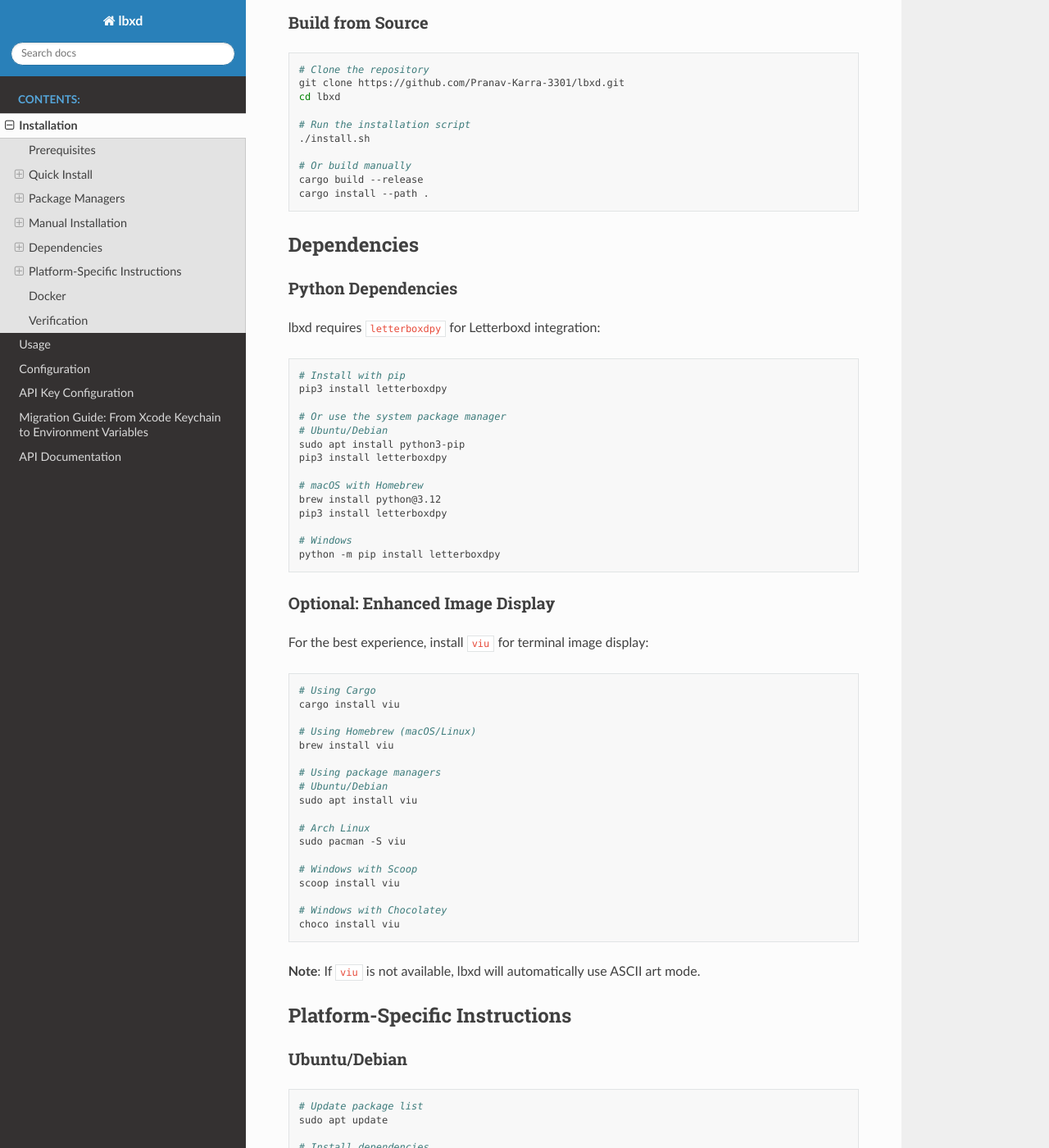
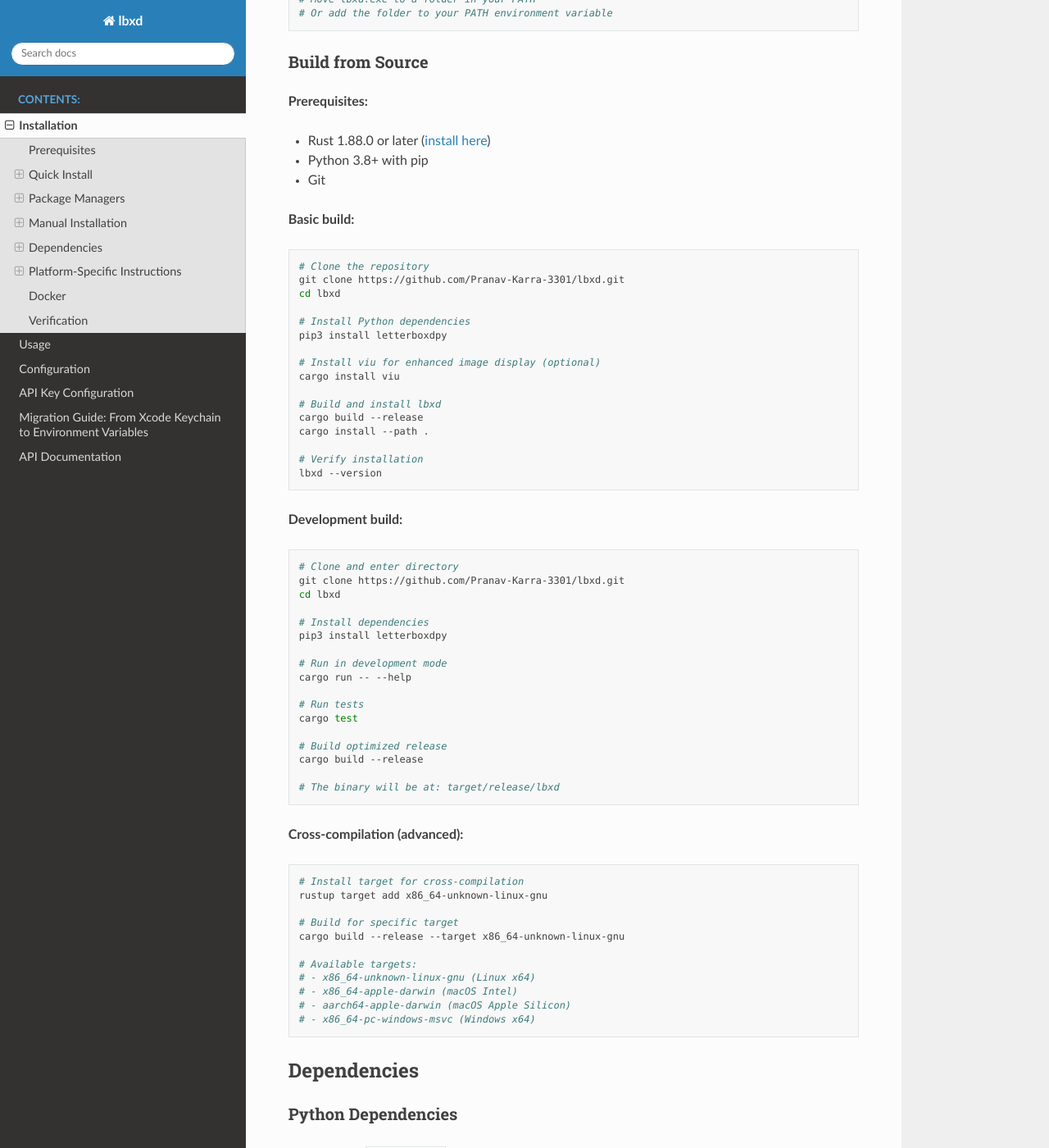
Before and after one commit to Pranav-Karra-3301/lbxd, a Sphinx documentation site: the page built from docs/installation.md, in a window 1280 px wide and 1400 px high, scrolled down 2385 px. Shown: the whole window at 82% size. Built offline with Sphinx 7.4.7 and the Read the Docs theme 3.1.0, drawn with Linux system fonts in a browser that asks for light colours; some of the changed text lies outside the part shown.

Commit message:
refactor: streamline workflows and update homebrew tap references
- Update Homebrew formula for separate homebrew-lbxd repository
- Remove unnecessary update-packages workflow
- Streamline CI workflow with Python dependency testing
- Clean up release workflow to focus on binary distribution
- Update all documentation to reference homebrew-lbxd tap repository
- Enhance building from source documentation
- Add comprehensive development setup instructions
- Verify build system works correctly

BREAKING:
- Homebrew formula now maintained in separate homebrew-lbxd repository
- Package configuration updates no longer automated (handled per-repo)

Features:
✅ Simplified and focused GitHub Actions workflows
✅ Complete build-from-source documentation
✅ Proper CI testing with Python dependencies
✅ Clear development environment setup
✅ Updated installation documentation with all methods

````diff
--- a/docs/installation.md
+++ b/docs/installation.md
@@ -46,6 +46,8 @@
 # Install lbxd (includes all dependencies)
 brew install lbxd
 ```
+
+**Note**: The Homebrew formula is maintained in a separate repository: [homebrew-lbxd](https://github.com/Pranav-Karra-3301/homebrew-lbxd)
 
 ### Chocolatey (Windows)
 
@@ -106,17 +108,65 @@
 
 ### Build from Source
 
+**Prerequisites:**
+- Rust 1.88.0 or later ([install here](https://rustup.rs/))
+- Python 3.8+ with pip
+- Git
+
+**Basic build:**
 ```bash
 # Clone the repository
 git clone https://github.com/Pranav-Karra-3301/lbxd.git
 cd lbxd
 
-# Run the installation script
-./install.sh
+# Install Python dependencies
+pip3 install letterboxdpy
 
-# Or build manually
+# Install viu for enhanced image display (optional)
+cargo install viu
+
+# Build and install lbxd
 cargo build --release
 cargo install --path .
+
+# Verify installation
+lbxd --version
+```
+
+**Development build:**
+```bash
+# Clone and enter directory
+git clone https://github.com/Pranav-Karra-3301/lbxd.git
+cd lbxd
+
+# Install dependencies
+pip3 install letterboxdpy
+
+# Run in development mode
+cargo run -- --help
+
+# Run tests
+cargo test
+
+# Build optimized release
+cargo build --release
+
+# The binary will be at: target/release/lbxd
+```
+
+**Cross-compilation (advanced):**
+```bash
+# Install target for cross-compilation
+rustup target add x86_64-unknown-linux-gnu
+
+# Build for specific target
+cargo build --release --target x86_64-unknown-linux-gnu
+
+# Available targets:
+# - x86_64-unknown-linux-gnu (Linux x64)
+# - x86_64-apple-darwin (macOS Intel)
+# - aarch64-apple-darwin (macOS Apple Silicon)
+# - x86_64-pc-windows-msvc (Windows x64)
 ```
 
 ## Dependencies
@@ -217,6 +267,8 @@
 brew tap pranav-karra-3301/lbxd
 brew install lbxd
 
+# Formula maintained at: https://github.com/Pranav-Karra-3301/homebrew-lbxd
+
 # Or use the install script
 curl -sSL https://raw.githubusercontent.com/Pranav-Karra-3301/lbxd/main/install.sh | bash
 ```
````
Also changed, not shown: README.md (+110 -22 lines), docs/index.md (+2 -0 lines), 4 other files.
